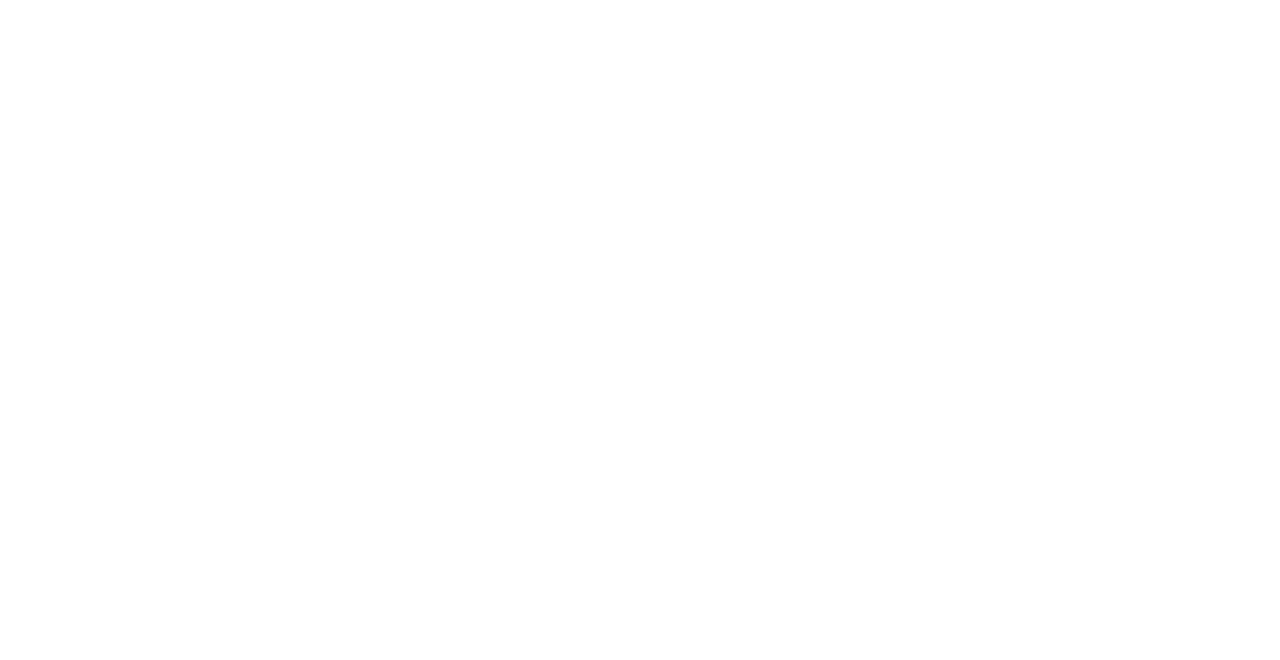
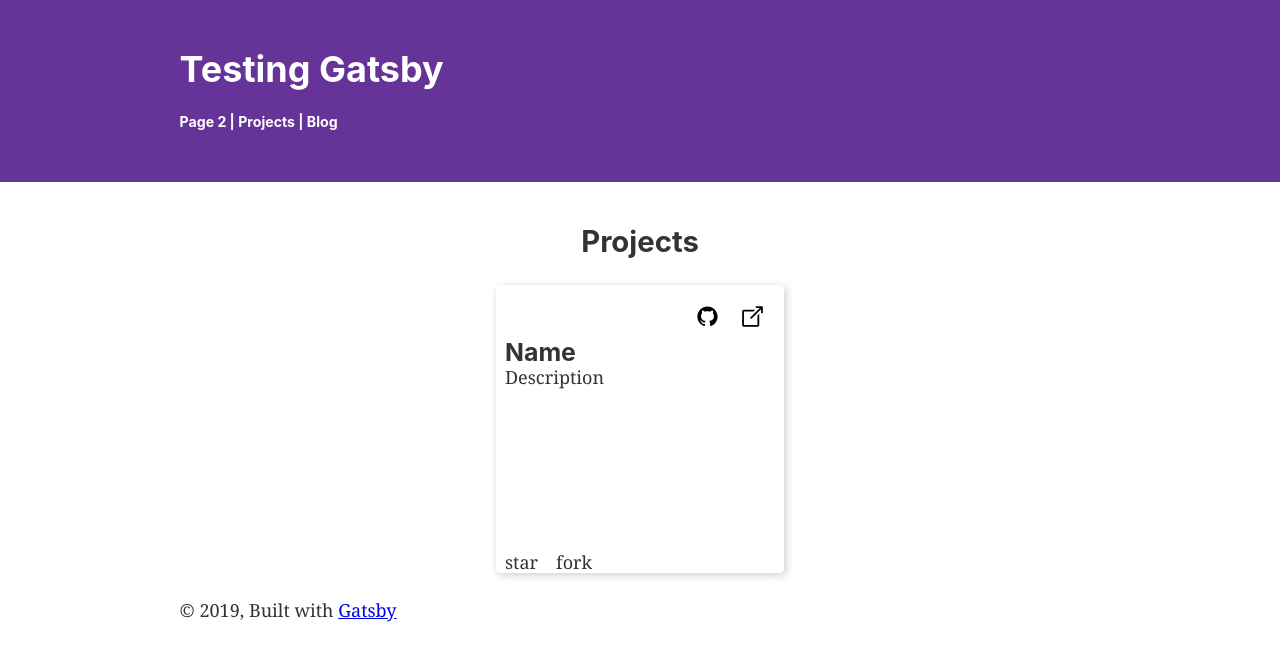
Before and after one commit to LxEmily/lxemily.com, a Gatsby site: page /projects in a window 1280 px wide. Before the commit this address had no page. Built offline with nearby package versions, Linux system fonts and the light colour scheme; Gatsby itself is replaced by a stand-in of ours.

Commit message:
Added projects card styles + github graphql

```diff
--- a/gatsby-config.js
+++ b/gatsby-config.js
@@ -39,6 +39,53 @@ module.exports = {
         icon: `src/images/gatsby-icon.png`, // This path is relative to the root of the site.
       },
     },
+    {
+      resolve: 'gatsby-source-github',
+      options: {
+        headers: {
+          Authorization: `Bearer 576344f02092eadf6c74a659f91b62cb431c8c58`
+        },
+        queries: [
+          `{
+            user(login: "lxemily") {
+              repositories(first: 100, ownerAffiliations: [OWNER],
+                orderBy: {field:UPDATED_AT, direction: DESC}) {
+                edges {
+                  node {
+                    ... on Repository {
+                      name
+                      description
+                      shortDescriptionHTML
+                      homepageUrl
+                      url
+                      updatedAt
+                      repositoryTopics(first: 10) {
+                        edges {
+                          node {
+                            topic {
+                              name
+                            }
+                          }
+                        }
+                      }
+                      languages(first: 10) {
+                        totalCount
+                        edges {
+                          node {
+                            name
+                            color
+                          }
+                        }
+                      }
+                    }
+                  }
+                }
+              }
+            }
+          }`
+        ]
+      }
+    }
     // this (optional) plugin enables Progressive Web App + Offline functionality
     // To learn more, visit: https://gatsby.dev/offline
     // `gatsby-plugin-offline`,
--- a/package.json
+++ b/package.json
@@ -22,7 +22,9 @@
     "styled-components": "^4.3.2"
   },
   "devDependencies": {
-    "prettier": "^1.18.2"
+    "gatsby-source-github": "0.0.2",
+    "prettier": "^1.18.2",
+    "tachyons": "^4.10.0"
   },
   "keywords": [
     "gatsby"
--- /dev/null
+++ b/src/components/icons/icons.js
@@ -0,0 +1,79 @@
+import React from "react"
+import PropTypes from 'prop-types';
+
+const Icons = ({ name }) => {
+    switch (name) {
+        case "External":
+            return <External />;
+        case "Github":
+            return <GitHub />;/*
+        case "Linkedin":
+            return <LinkedIn />;
+        case "Twitter":
+            return <Twitter />;
+        case "GithubStar":
+            return <GithubStar />;
+        case "GithubFork":
+            return <GithubFork />;
+        case "Instagram":
+            return <Instagram />;
+        case "Facebook":
+            return <Facebook />;
+        case "Youtube":
+            return <YouTube />;
+        case "Location":
+            return <Location />;
+        case "Email":
+            return <Email />;
+        case "Hackerrank":
+            return <HackerRank />;
+        case "Codepen":
+            return <Codepen />; */
+        default:
+            return <External />;
+    }
+};
+
+Icons.propTypes = {
+    name: PropTypes.string.isRequired,
+};
+
+export default Icons
+
+const External = () => (
+    <svg xmlns="http://www.w3.org/2000/svg" viewBox="0 0 200 200">
+      <title>External</title>
+      <g>
+        {/* <path
+          d="M185.818,2.161h-57.04c-4.971,0-9,4.029-9,9s4.029,9,9,9h35.312l-86.3,86.3c-3.515,3.515-3.515,9.213,0,12.728
+                  c1.758,1.757,4.061,2.636,6.364,2.636s4.606-0.879,6.364-2.636l86.3-86.3v35.313c0,4.971,4.029,9,9,9s9-4.029,9-9v-57.04
+                  C194.818,6.19,190.789,2.161,185.818,2.161z"
+        />
+        <path
+          d="M149,77.201c-4.971,0-9,4.029-9,9v88.456H18v-122h93.778c4.971,0,9-4.029,9-9s-4.029-9-9-9H9c-4.971,0-9,4.029-9,9v140
+                  c0,4.971,4.029,9,9,9h140c4.971,0,9-4.029,9-9V86.201C158,81.23,153.971,77.201,149,77.201z"
+        /> */}
+        <path fill="#000" class="bg-black" d="m141.903188,53.98136c-0.14844,0.0039 -0.29688,0.01953 -0.44532,0.03906l-23.47656,0c-1.44141,-0.01953 -2.78516,0.73828 -3.51172,1.98438c-0.72656,1.24609 -0.72656,2.78515 0,4.03125c0.72656,1.24609 2.07031,2.0039 3.51172,1.98437l14.34375,0l-41.17187,41.17188c-1.04688,1.0039 -1.46485,2.49218 -1.10157,3.89453c0.36719,1.40234 1.46094,2.49609 2.86328,2.86328c1.40235,0.36328 2.89063,-0.05469 3.89454,-1.10156l41.17187,-41.17188l0,14.34375c-0.01953,1.44141 0.73828,2.78516 1.98438,3.51172c1.24609,0.72656 2.78515,0.72656 4.03125,0c1.24609,-0.72656 2.0039,-2.07031 1.98437,-3.51172l0,-23.49219c0.16016,-1.16406 -0.19922,-2.34375 -0.98437,-3.21875c-0.78516,-0.875 -1.91797,-1.36328 -3.09375,-1.32812zm-79.92188,16.03906c-4.37109,0 -8,3.62891 -8,8l0,60c0,4.37109 3.62891,8 8,8l60,0c4.37109,0 8,-3.62891 8,-8l0,-50.3125l-8,8l0,42.3125l-60,0l0,-60l42.3125,0l8,-8l-50.3125,0zm0,0"></path>
+      </g>
+    </svg>
+);
+
+const GitHub = () => (
+    <svg xmlns="http://www.w3.org/2000/svg" viewBox="0 0 200 200">
+      <title>GitHub</title>
+      <g>
+        <path
+          d="M99.958,55.208c-24.786,0-44.862,20.086-44.862,44.861c0,19.828,12.853,36.636,30.674,
+          42.563 c2.242,0.421,3.064-0.967,3.064-2.159c0-1.065-0.037-3.889-0.055-7.628c-12.479,
+          2.708-15.11-6.016-15.11-6.016 c-2.042-5.178-4.991-6.563-4.991-6.563c-4.064-2.78,0.314-2.727,
+          0.314-2.727c4.504,0.316,6.871,4.623,6.871,4.623 c4,6.86,10.501,4.878,13.066,3.73c0.404-2.9,
+          1.559-4.877,2.841-5.996c-9.963-1.125-20.434-4.983-20.434-22.171 c0-4.898,1.738-8.898,
+          4.616-12.038c-0.503-1.133-2.018-5.695,0.393-11.874c0,0,3.757-1.205,12.338,4.598 c3.588-0.998,7.402-1.491,
+          11.214-1.514c3.813,0.022,7.625,0.516,11.214,1.514c8.524-5.803,12.281-4.598,12.281-4.598 c2.413,6.179,0.898,
+          10.741,0.449,11.874c2.859,3.14,4.599,7.14,4.599,12.038c0,17.233-10.487,21.027-20.467,22.13 c1.568,
+          1.345,3.026,4.099,3.026,8.301c0,6.002-0.054,10.826-0.054,12.283c0,1.178,0.783,2.579,3.082,2.132 c17.949-5.884,
+          30.79-22.707,30.79-42.503C144.818,75.293,124.73,55.208,99.958,55.208"
+        />
+      </g>
+    </svg>
+);
--- /dev/null
+++ b/src/components/icons/logo.js
@@ -0,0 +1,10 @@
+import React from "react"
+import styled from "styled-components"
+
+const Logo = styled.div`
+    width: 2.5rem;
+    height: 2.5rem;
+    color: black;
+`;
+
+export default Logo
--- a/src/components/nav.js
+++ b/src/components/nav.js
@@ -16,7 +16,7 @@ const Nav = () => (
     <NavBar>
         <NavLink to = "/page-2/" >Page 2</NavLink>
         &nbsp;|&nbsp;
-        <NavLink to = "/page-3/">Page 3</NavLink>
+        <NavLink to = "projects">Projects</NavLink>
         &nbsp;|&nbsp;
         <NavLink to = "blog">Blog</NavLink>
     </NavBar>
--- /dev/null
+++ b/src/components/projects.js
@@ -0,0 +1,108 @@
+import React, { Component } from 'react';
+import styled from 'styled-components';
+import 'tachyons';
+import Logo from "../components/icons/logo"
+import Icons from "../components/icons/icons"
+
+/** Projects Section
+ * Container: Contains all projects
+ * Title: Section Title
+ * Project "Cards", contains
+ *   Header: Links to demo, github
+ *   Name, Desc
+ *   Footer: topics, languages
+ */
+
+/* const Container = styled.div.attrs({
+	className: `w-80-l w-90 center`
+})`` */
+
+/* Originally Repo List */
+const Container = styled.div.attrs({
+	className: `pb3 w-100 flex flex-wrap flex-row justify-center items-center`
+})``
+
+const Title = styled.h2.attrs({
+	className: `w-100 ma0 pa3 tc`
+})``
+
+const Project = styled.div.attrs({
+	className: `ma2 pa2 shadow-4 br2 w5 h5 relative`
+})``
+
+/*
+const ProjectWrapper = styled.div.attrs({
+	className: "w5 h5 relative"
+})`` */
+
+const Header = styled.div.attrs({
+	className: `flex flex-nowrap flex-row justify-end items-center`
+})`
+	/*background-image:*/
+`
+
+const Name = styled.h3.attrs({
+	className: `mv0`
+})``
+
+const Desc = styled.p.attrs({
+	className: `lh-title`
+})``
+
+const Footer = styled.span.attrs({
+	className: `w-100 absolute left-0 bottom-0 flex flex-nowrap flex-column`
+})``
+
+const Stars = styled.span.attrs({
+	className: `ph2 flex flex-nowrap items-center font-ubuntu-mono`
+})``
+
+const Forks = styled.span.attrs({
+	className: `ph2 flex flex-nowrap items-center font-ubuntu-mono`
+})``
+
+const FlexRow = styled.div.attrs({
+	className: `flex flex-nowrap flex-row`
+})``
+
+const FlexBetween = styled.span.attrs({
+	className: `flex flex-nowrap flex-row justify-between`
+})``
+
+const Language = styled.span.attrs({
+	className: `f6 pr3 pv1`
+})``
+
+const Languages = styled.div.attrs({
+	className: `pt1 font-ubuntu-mono flex flex-wrap flex-row`
+})``
+
+const Projects = () => {
+    return (
+        <Container>
+            <Title>Projects</Title>
+			<Project>
+				<Header>
+					<FlexRow>
+						<Logo><Icons name="Github"></Icons></Logo>
+						<Logo><Icons name="External"></Icons></Logo>
+					</FlexRow>
+				</Header>
+
+				<Name>Name</Name>
+				<Desc>Description</Desc>
+
+				<Footer>
+					<FlexBetween>
+						<FlexRow>
+							<Stars>star</Stars>
+							<Forks>fork</Forks>
+						</FlexRow>
+					</FlexBetween>
+				</Footer>
+			</Project>
+        </Container>
+    )
+}
+
+export default Projects
--- /dev/null
+++ b/src/pages/projects.js
@@ -0,0 +1,14 @@
+import React from "react"
+
+import Layout from "../components/layout"
+import SEO from "../components/seo"
+import Projects from "../components/projects"
+
+const Project = () => (
+  <Layout>
+    <SEO title="Projects" />
+    <Projects></Projects>
+  </Layout>
+)
+
+export default Project
```
Also changed, not shown: src/pages/page-3.js (deleted, +0 -14 lines), 1 other file.
